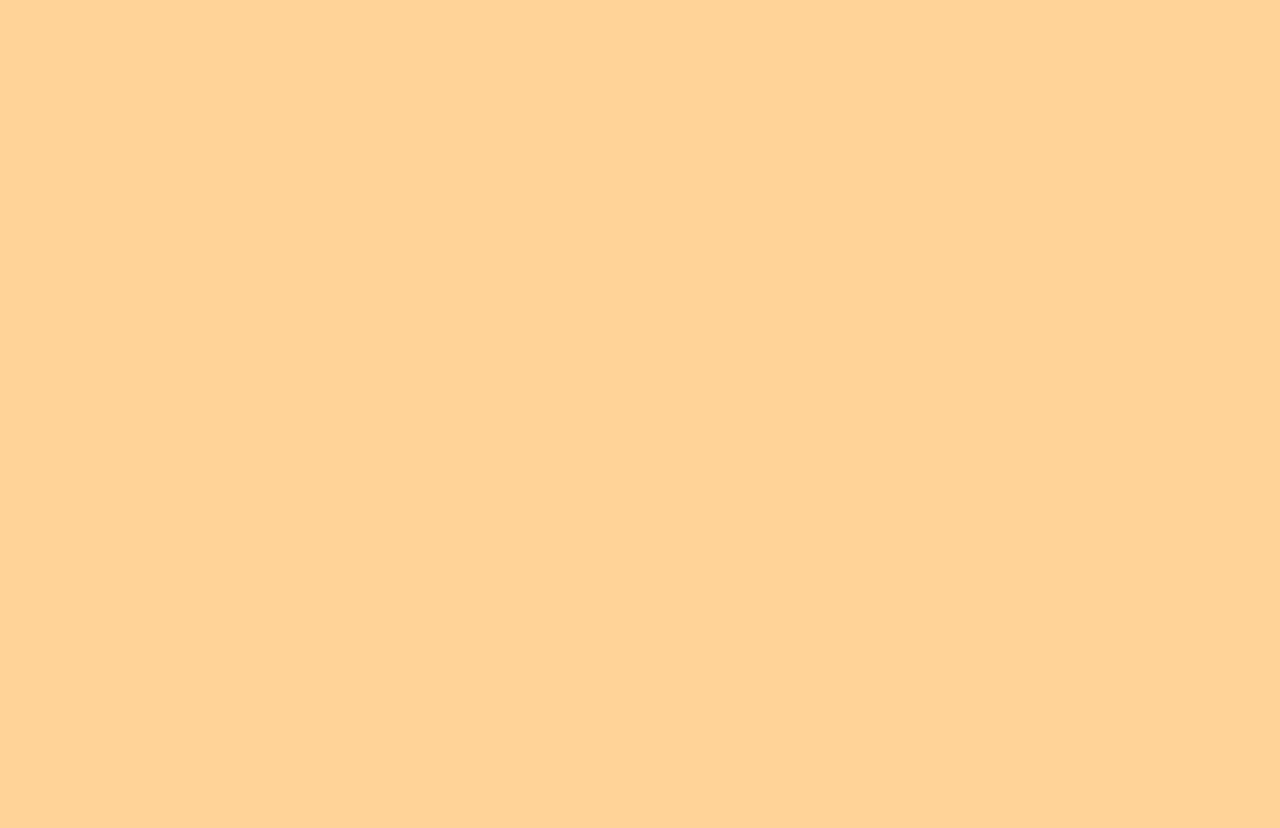
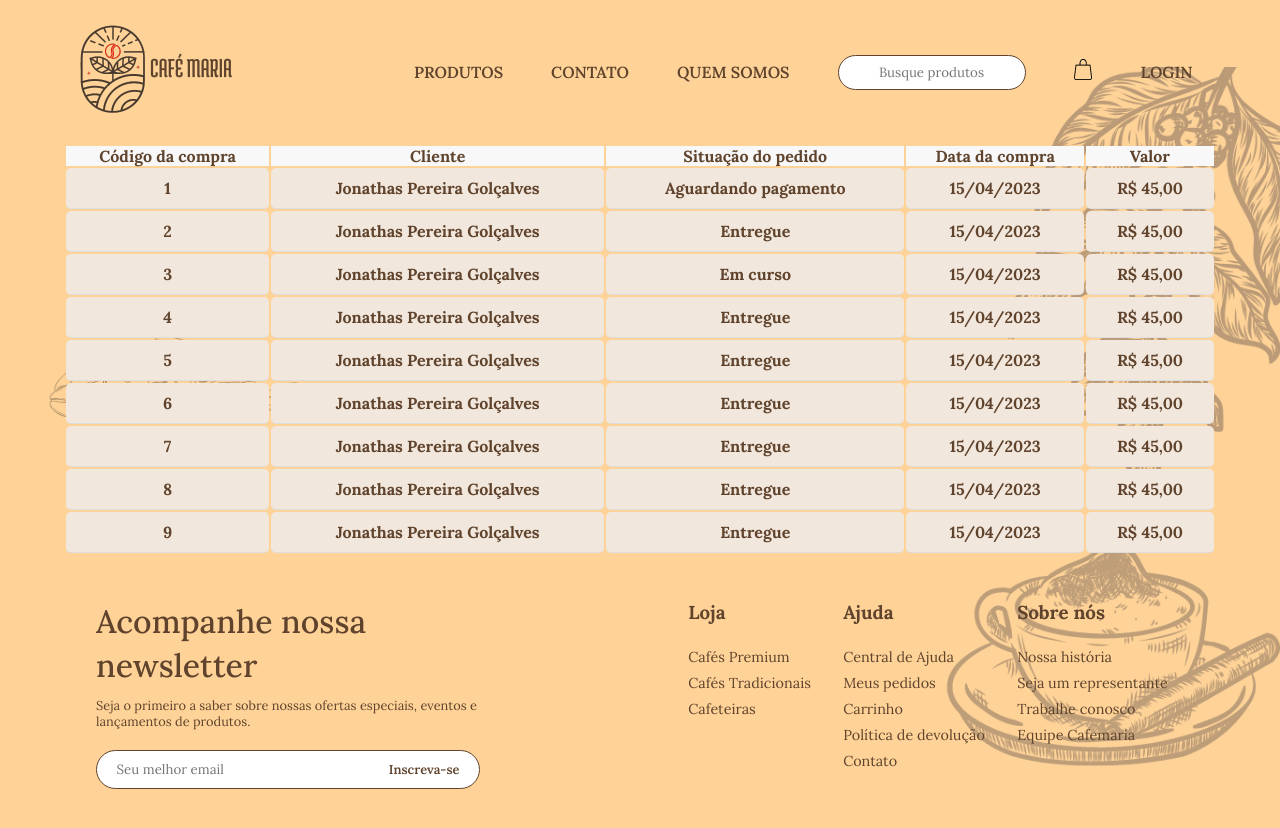
Before and after one commit to guipaterlini/Projeto-Cafemaria, a React (Create React App) app: page /pedidos in a window 1280 px wide. Before the commit this address had no page. Shown: the top 828 px of the page. Before the commit the page ends 800 px from the top, so only its background shows below. Built offline with nearby package versions, Linux system fonts and the light colour scheme.

Commit message:
Inclusão das páginas de pedidos e confirmação de compra

```diff
--- a/src/Router.tsx
+++ b/src/Router.tsx
@@ -24,7 +24,7 @@ export default function Router() {
         <Route path="/carrinho" element={<Carrinho />} />
         <Route path="/sucesso" element={<Sucesso />} />
         <Route path="/meuperfil/:email" element={<MeuPerfil />} />
-        <Route path="/pedidos/:id" element={<Pedidos />} />
+        <Route path="/pedidos" element={<Pedidos />} />
         <Route path="/contato" element={<Contato />} />
       </Routes>
     </BrowserRouter>
--- a/src/pages/Pedidos/index.tsx
+++ b/src/pages/Pedidos/index.tsx
@@ -1,16 +1,103 @@
 import { useState } from "react";
 import { Footer } from "../../components/Footer";
 import Header from "../../components/Header";
-import React from "react";
+import {Container, ListItem} from "./style";
 
 export default function Pedidos() {
   const [open, setOpen] = useState(false);
 
+
+  const pedidos = [
+		{
+			idCompra: 1,
+			cliente: 'Jonathas Pereira Golçalves',
+			situacao: 'Aguardando pagamento',
+			data: '15/04/2023',
+      valor: 'R$ 45,00',
+		},
+    {
+			idCompra: 2,
+			cliente: 'Jonathas Pereira Golçalves',
+			situacao: 'Entregue',
+			data: '15/04/2023',
+      valor: 'R$ 45,00',
+		},
+    {
+			idCompra: 3,
+			cliente: 'Jonathas Pereira Golçalves',
+			situacao: 'Em curso',
+			data: '15/04/2023',
+      valor: 'R$ 45,00',
+    },
+    {
+			idCompra: 4,
+			cliente: 'Jonathas Pereira Golçalves',
+			situacao: 'Entregue',
+			data: '15/04/2023',
+      valor: 'R$ 45,00',
+		},
+    {
+			idCompra: 5,
+			cliente: 'Jonathas Pereira Golçalves',
+			situacao: 'Entregue',
+			data: '15/04/2023',
+      valor: 'R$ 45,00',
+		},
+    {
+			idCompra: 6,
+			cliente: 'Jonathas Pereira Golçalves',
+			situacao: 'Entregue',
+			data: '15/04/2023',
+      valor: 'R$ 45,00',
+		},
+    {
+			idCompra: 7,
+			cliente: 'Jonathas Pereira Golçalves',
+			situacao: 'Entregue',
+			data: '15/04/2023',
+      valor: 'R$ 45,00',
+		},
+    {
+			idCompra: 8,
+			cliente: 'Jonathas Pereira Golçalves',
+			situacao: 'Entregue',
+			data: '15/04/2023',
+      valor: 'R$ 45,00',
+		},
+    {
+			idCompra: 9,
+			cliente: 'Jonathas Pereira Golçalves',
+			situacao: 'Entregue',
+			data: '15/04/2023',
+      valor: 'R$ 45,00',
+		}
+	]
   return (
     <main>
       <Header open={open} setOpen={setOpen} />
 
-      <h1>Pedidos</h1>
+      <Container>
+        <thead>
+          <th>Código da compra</th>
+          <th>Cliente</th>
+          <th>Situação do pedido</th>
+          <th>Data da compra</th>
+          <th>Valor</th>
+        </thead>
+
+        <tbody>
+        <>{pedidos.map((item) => (
+          <tr>
+            <ListItem>{item.idCompra}</ListItem>
+            <ListItem>{item.cliente}</ListItem>
+            <ListItem>{item.situacao}</ListItem>
+            <ListItem>{item.data}</ListItem>
+            <ListItem>{item.valor}</ListItem>
+          </tr>
+        ))}</>
+        </tbody>
+      </Container>
+
       <Footer />
     </main>
   );
--- /dev/null
+++ b/src/pages/Pedidos/style.ts
@@ -0,0 +1,20 @@
+import styled from "styled-components";
+
+export const Container = styled.table`
+  width: 90%;
+
+  thead{
+    background: #f8f8f8;
+  }
+`;
+
+export const ListItem = styled.td`
+  padding: 10px;
+  border-bottom: 1px solid #ddd;
+  height: 25px;
+  background-color: #F2E7DC;
+  text-align: center;
+  font-family: var(--fonte-family);
+  font-weight: 700;
+  border-radius: 5px;
+`;
--- a/src/pages/Produto/index.tsx
+++ b/src/pages/Produto/index.tsx
@@ -1,11 +1,17 @@
+import Header from "../../components/Header";
 import { Footer } from "../../components/Footer";
+import { useState } from "react";
 import { Container, ContainerInfo, BotaoAddCarrinho } from "./style";
 
-import React from "react";
 
 export default function Produto() {
+
+  const [open, setOpen] = useState(false);
+
   return (
     <>
+      <Header open={open} setOpen={setOpen} />
+
       <Container>
         <img src="../../../assets/images/cafe-forte.png" alt="" />
         <ContainerInfo>
--- a/src/pages/Produtos/index.tsx
+++ b/src/pages/Produtos/index.tsx
@@ -1,11 +1,17 @@
 import { Footer } from "../../components/Footer";
-
+import { useState } from "react";
+import Header from "../../components/Header";
 import ProdutoUnitario from "../../components/ProdutoUnitario";
 import { ProdutoContainer } from "../Produtos/style";
 
 export default function Produtos() {
+
+  const [open, setOpen] = useState(false);
+
   return (
     <>
+      <Header open={open} setOpen={setOpen} />
+
       <ProdutoContainer>
         <ProdutoUnitario />
       </ProdutoContainer>
--- a/src/pages/Sucesso/index.tsx
+++ b/src/pages/Sucesso/index.tsx
@@ -1,17 +1,21 @@
 import { useState } from "react";
 import { Footer } from "../../components/Footer";
 import Header from "../../components/Header";
-import React from "react";
+import { Container, BotaoHome } from "./style";
 
 export default function Sucesso() {
   const [open, setOpen] = useState(false);
 
   return (
-    <main>
+    <>
       <Header open={open} setOpen={setOpen} />
 
-      <h1>Sucesso</h1>
+      <Container>
+        <h1>Compra realizada com sucesso!</h1>
+        <BotaoHome><a href="*">Voltar a Página Inicial</a></BotaoHome>
+      </Container>
+
       <Footer />
-    </main>
+    </>
   );
 }
--- /dev/null
+++ b/src/pages/Sucesso/style.ts
@@ -0,0 +1,36 @@
+import styled from "styled-components";
+
+export const Container = styled.div`
+  display: flex;
+  width: 50%;
+  height: 50%;
+  justify-content: center;
+  background-color: #F2E7DC;
+  flex-direction: column;
+  border-radius: 0.938rem;
+  padding: 1rem;
+
+  h1{
+    justify-content: center;
+    text-align: center;
+    align-items: center;
+    margin-bottom: 7.813rem;
+    margin-top: 7.813rem;
+  }
+`;
+
+export const BotaoHome = styled.button`
+  width: 50%;
+  height: 1.875rem;
+  background-color: var(--cor-secundaria);
+  border-radius: 0.938rem;
+  border: none;
+  margin-bottom: 0.625rem;
+
+  a{
+    font-family: var(--fonte-family);
+    font-weight: 800;
+    text-transform: uppercase;
+    color: white;
+  }
+`;
```
